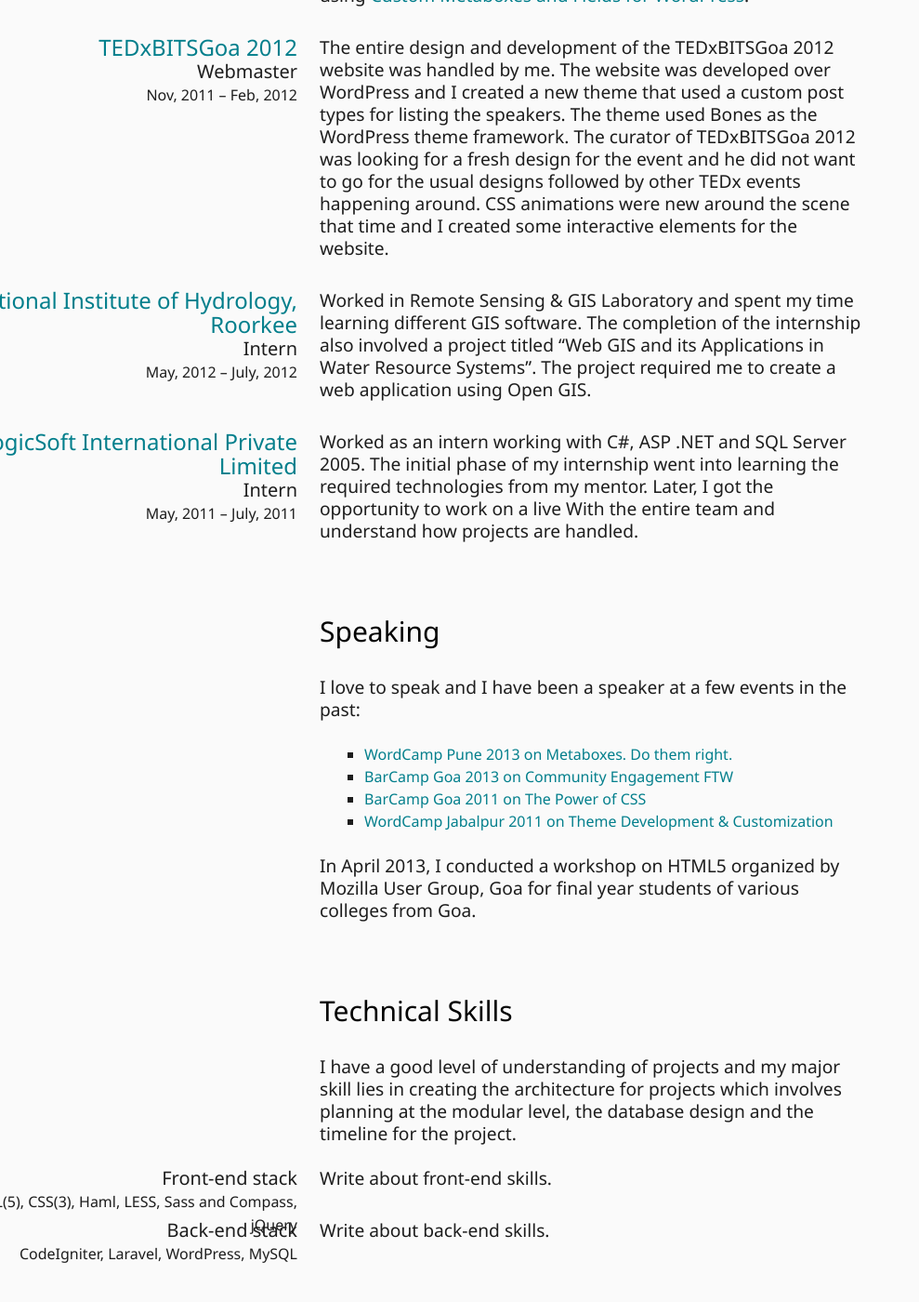
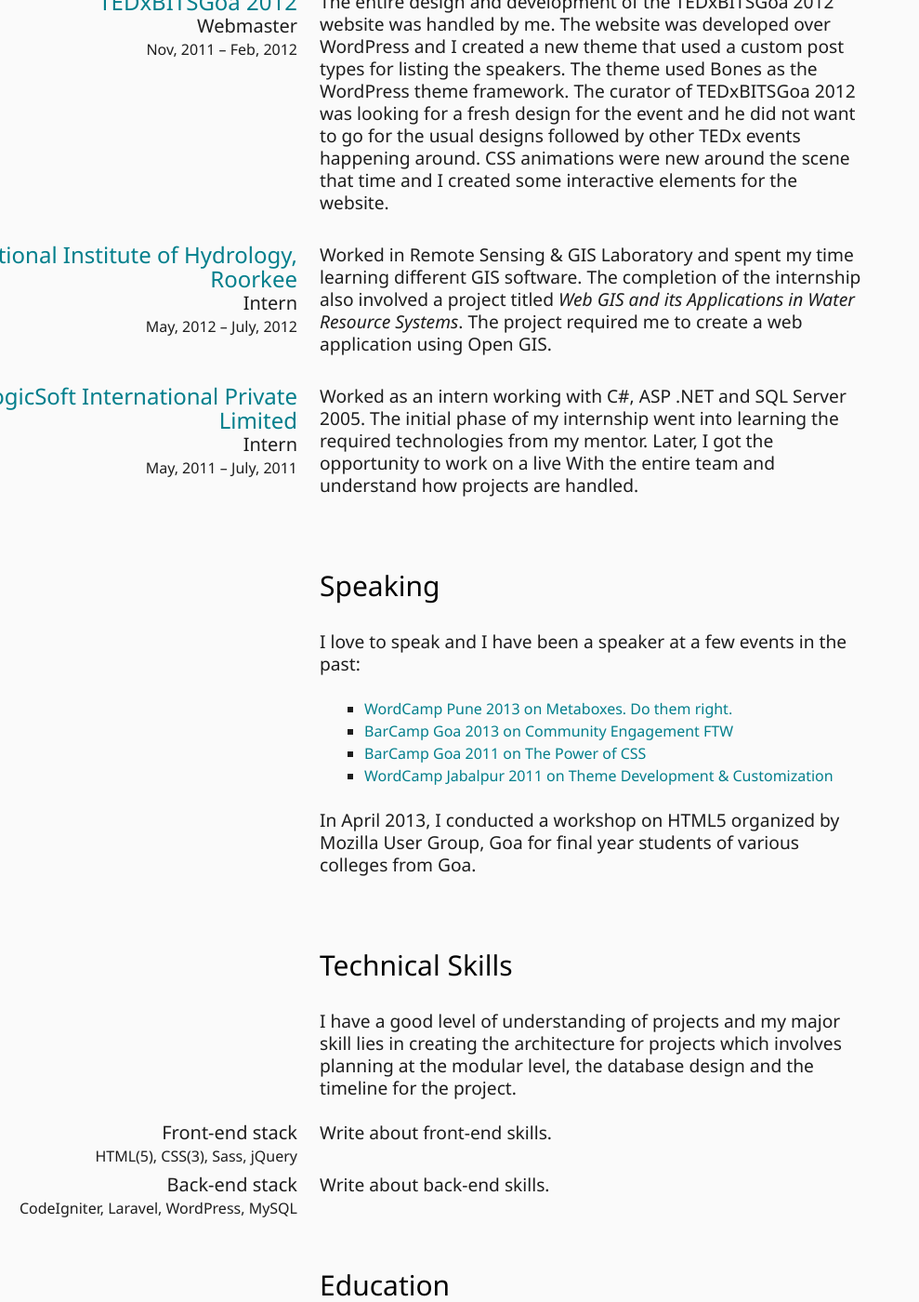
Before and after one commit to aniketpant/aniketpant.github.com, a Jekyll site: the page built from resume/index.md, in a window 1280 px wide and 1400 px high, scrolled down 1036 px. Shown: the whole window at 93% size, without its empty margins (0-989 px from the left). Built offline with Jekyll 4.4.1, drawn with Linux system fonts in a browser that asks for light colours; some of the changed text lies outside the part shown.

Commit message:
Second draft
Signed-off-by: Aniket Pant <me@aniketpant.com>

```diff
--- a/resume/index.md
+++ b/resume/index.md
@@ -26,7 +26,7 @@
 </header>
 
 <section class="grid__item one-whole landmark">
-<p class="lead" markdown="1">I am a self-taught full stack developer with expertise in front-end, passionate about making the **front-end semantic and understandable**. I love to build new applications and fiddling with any new technology out there. Currently, I am working with Ruby and experimenting with Rails.</p>
+<p class="island tagline">Self-taught full stack developer with expertise in front-end and a passion for making the front-end semantic and understandable.</p>
 </section>
 
 <section class="grid__item one-whole landmark" markdown="1">
@@ -95,7 +95,7 @@
 </div>
 </div>
 
-Worked in Remote Sensing &amp; GIS Laboratory and spent my time learning different GIS software. The completion of the internship also involved a project titled "Web GIS and its Applications in Water Resource Systems". The project required me to create a web application using Open GIS.
+Worked in Remote Sensing &amp; GIS Laboratory and spent my time learning different GIS software. The completion of the internship also involved a project titled _Web GIS and its Applications in Water Resource Systems_. The project required me to create a web application using Open GIS.
 </div>
 
 <div class="sub-section" markdown="1">
@@ -132,7 +132,7 @@
 <div class="marginalia">
 <div class="marginalia__body desk-two-thirds" markdown="1">
 <span class="delta">Front-end stack</span><br/>
-<span class="epsilon">HTML(5), CSS(3), Haml, LESS, Sass and Compass, jQuery</span>
+<span class="epsilon">HTML(5), CSS(3), Sass, jQuery</span>
 </div>
 </div>
 
```
